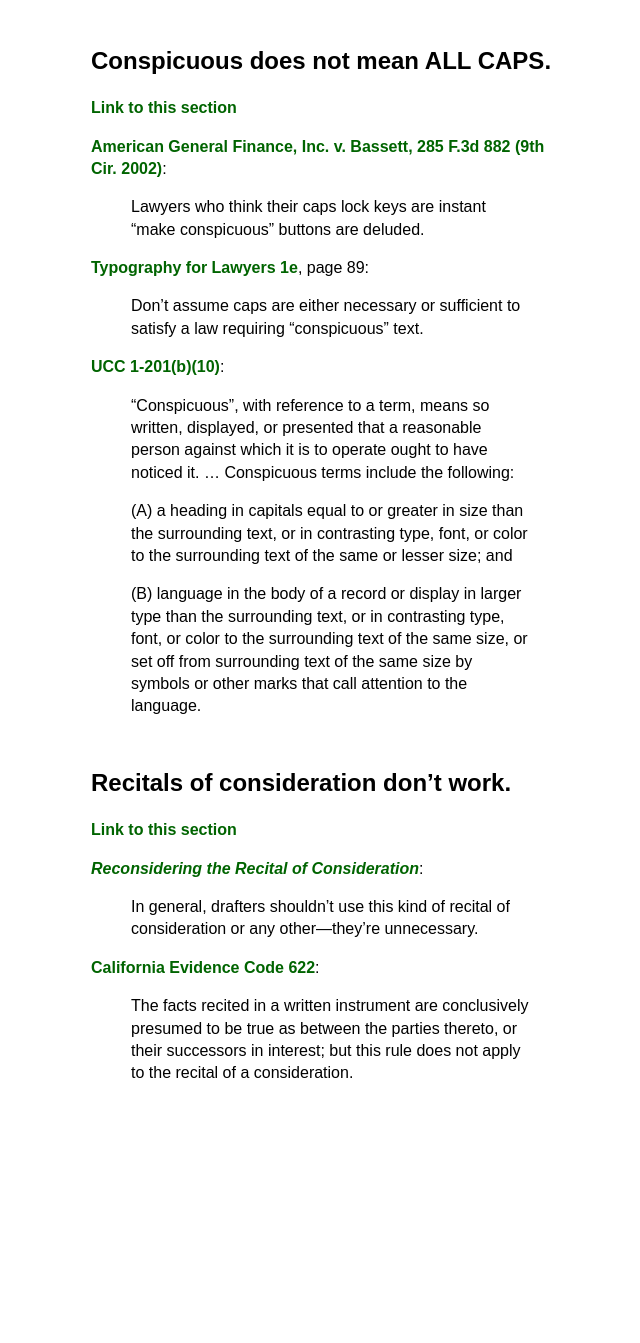
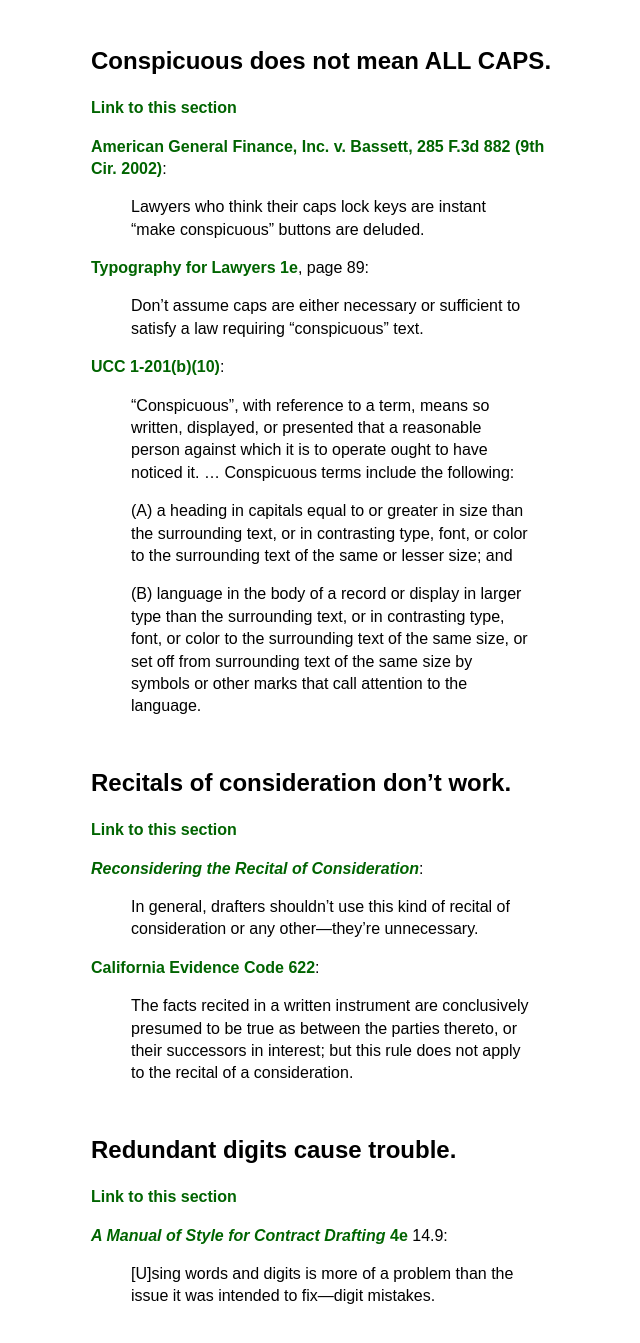
Before and after one commit to kemitchell/lemming.kemitchell.com, a Jekyll site: the page built from index.md, in a window 1280 px wide, cut to the strip 289-1741 px from the top of the page. Shown: the top 1343 px of the strip, without its empty margins (309-949 px from the left). Built offline with Jekyll 4.4.1, drawn with Linux system fonts in a browser that asks for light colours; our own code applies the rules of GitHub Pages for plain Markdown files; before the commit the page ends 1518 px from its top, so only the background shows below that.

Commit message:
Add redundant digits

```diff
--- a/index.md
+++ b/index.md
@@ -29,3 +29,11 @@
 [California Evidence Code 622](https://leginfo.legislature.ca.gov/faces/codes_displaySection.xhtml?sectionNum=622.&lawCode=EVID):
 
 > The facts recited in a written instrument are conclusively presumed to be true as between the parties thereto, or their successors in interest; but this rule does not apply to the recital of a consideration.
+
+## Redundant digits cause trouble.
+
+<a id="numerals" href="#numerals">Link to this section</a>
+
+[_A Manual of Style for Contract Drafting_ 4e](https://www.americanbar.org/products/inv/book/297140045/) 14.9:
+
+> [U]sing words and digits is more of a problem than the issue it was intended to fix---digit mistakes.
```
